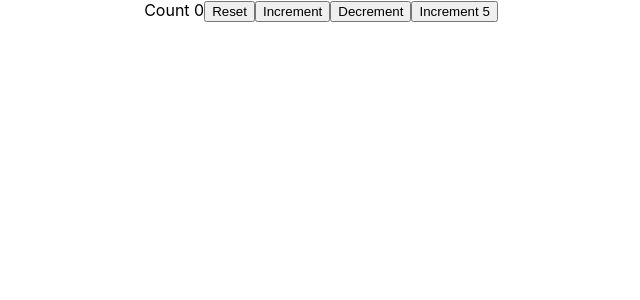
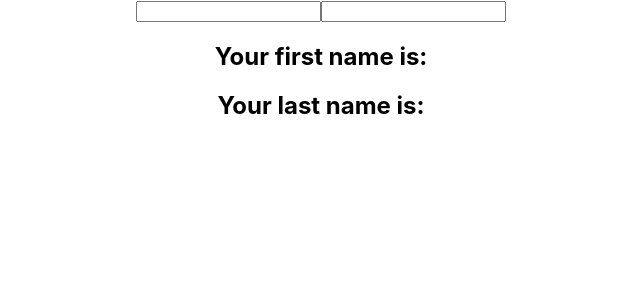
Before and after one commit to jyotir1994/react_hooks, a React (Create React App) app: page / in a window 1280 px wide. Shown: the top 300 px of the page, without its empty margins (319-959 px from the left). Built offline with nearby package versions, Linux system fonts and the light colour scheme.

Commit message:
useState with object

```diff
--- a/src/App.js
+++ b/src/App.js
@@ -1,11 +1,11 @@
 import React from 'react';
 import './App.css';
-import HookCounterTwo from './components/HookCounterTwo';
+import HookCounterWithObj from './components/HookCounterWithObj';
 
 function App() {
   return (
     <div className="App">
-      <HookCounterTwo />
+      <HookCounterWithObj />
     </div>
   );
 }
--- /dev/null
+++ b/src/components/HookCounterWithObj.js
@@ -0,0 +1,23 @@
+import React, { useState } from 'react'
+
+function HookCounterWithObj() {
+    const [name, setName] = useState({ firstName: '', lastName: '' })
+    return (
+        <form>
+            <input
+                type='text'
+                value={name.firstName}
+                onChange={e => setName({ ...name, firstName: e.target.value })}
+            />
+            <input
+                type='text'
+                value={name.lastName}
+                onChange={e => setName({ ...name, lastName: e.target.value })}
+            />
+            <h2>Your first name is: {name.firstName}</h2>
+            <h2>Your last name is: {name.lastName}</h2>
+        </form>
+    )
+}
+
+export default HookCounterWithObj
```
